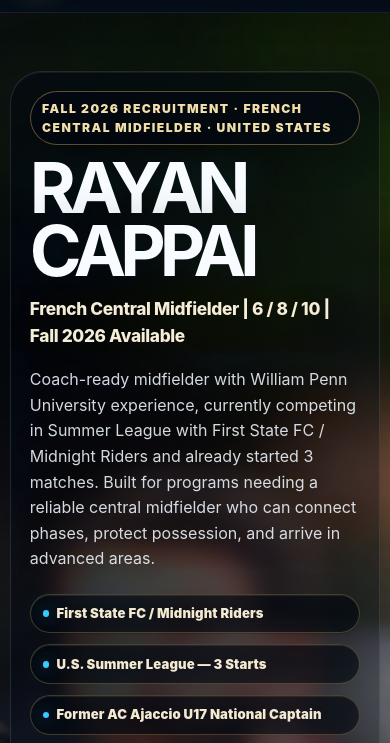
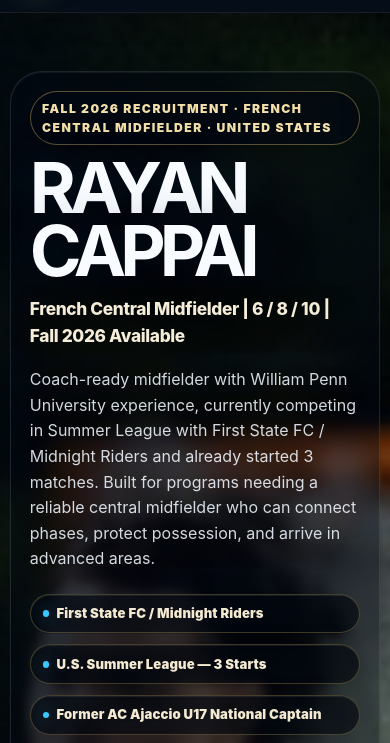
Before and after one commit to CC-2A/rayan-cappai-recruitment, a plain HTML site: page index.html in a window 390 px wide. Shown: the part 60-803 px from the top of the page. Drawn offline with Linux system fonts and the light colour scheme.

Commit message:
Update hero background image reference

```diff
--- a/style.css
+++ b/style.css
@@ -232,7 +232,7 @@ a {
 .hero-bg::before {
   position: absolute;
   inset: -4%;
-  background-image: url("IMG-20260521-WA0008.jpg");
+  background-image: url("IMG-20260521-WA0005.jpg");
   background-position: 58% center;
   background-size: cover;
   filter: saturate(1.06) contrast(1.05) brightness(1.08);
@@ -1228,7 +1228,7 @@ dd {
   }
 
   .hero-bg::before {
-    background-image: url("IMG-20260521-WA0008.jpg");
+    background-image: url("IMG-20260521-WA0005.jpg");
     background-position: 62% top;
     background-size: cover;
     filter: saturate(1.1) contrast(1.04) brightness(1.16);
@@ -1636,7 +1636,7 @@ h1 {
 /* Hero refresh: pair the atmospheric background with a visible action image card. */
 .hero-bg::before {
   inset: -2%;
-  background-image: url("IMG-20260521-WA0008.jpg?v=20260608-1020");
+  background-image: url("IMG-20260521-WA0005.jpg?v=20260608-1020");
   background-position: 60% 42%;
   filter: saturate(1.14) contrast(1.03) brightness(1.18);
   transform: scale(1.01) translate3d(0, 0, 0);
@@ -1737,7 +1737,7 @@ h1 {
   }
 
   .hero-bg::before {
-    background-image: url("IMG-20260521-WA0008.jpg?v=20260608-1020");
+    background-image: url("IMG-20260521-WA0005.jpg?v=20260608-1020");
     background-position: 58% top;
     filter: saturate(1.16) contrast(1.02) brightness(1.22);
     transform: scale(1.01);
```
